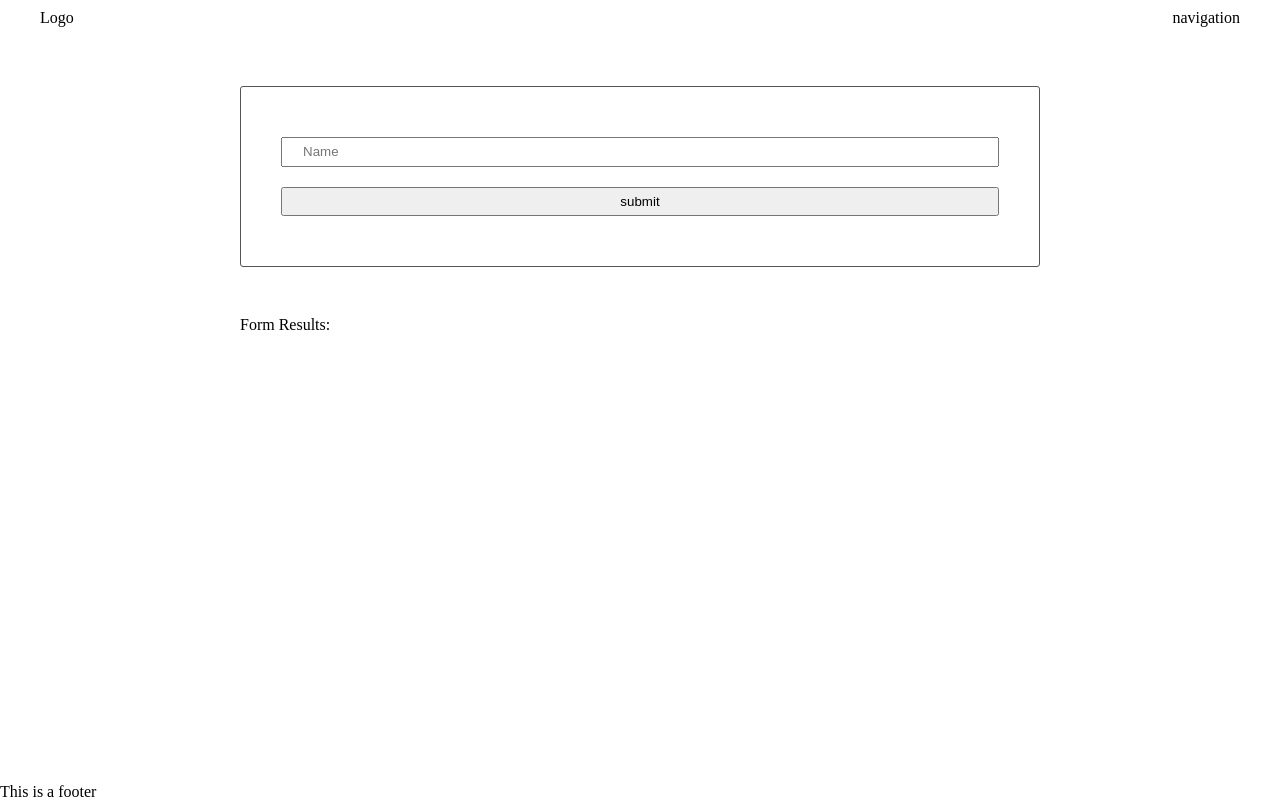
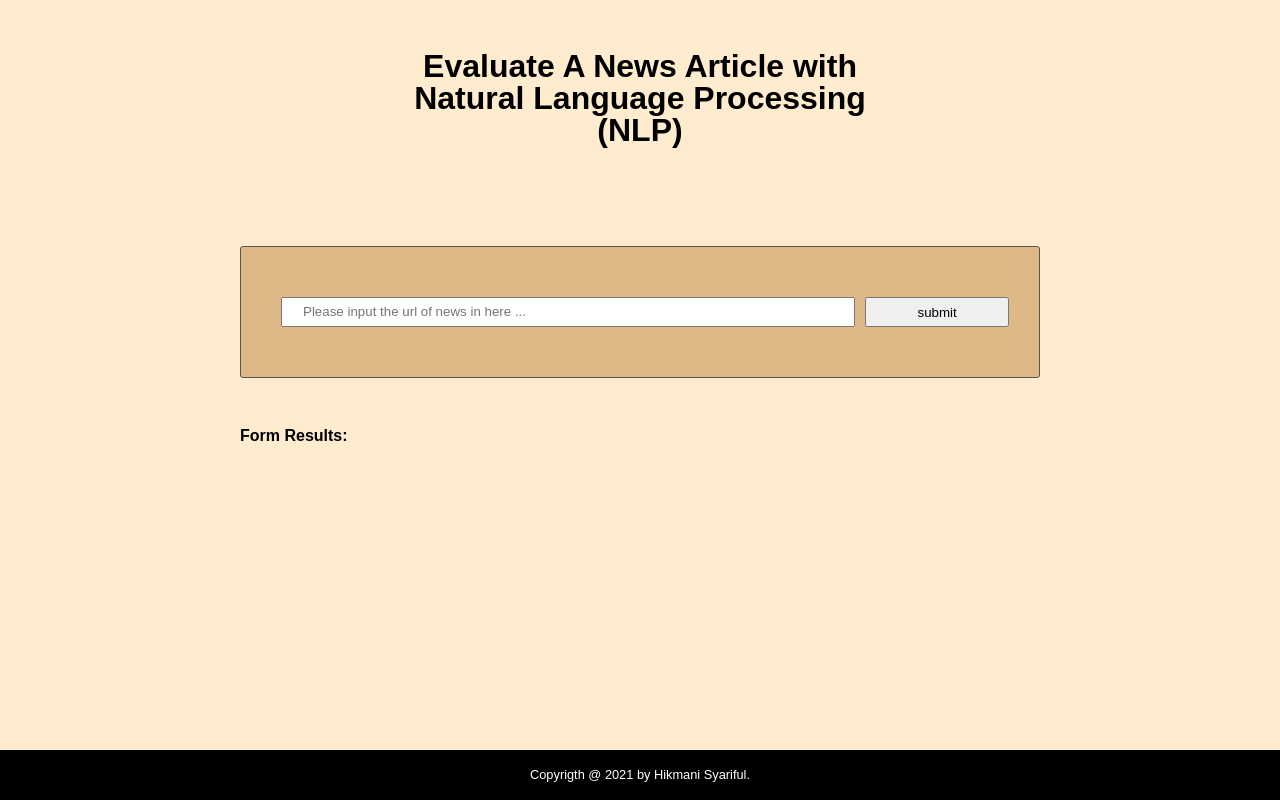
Before and after one commit to hikmanisyariful/Evaluate-News-NLP, a website built with webpack: page src/client/views/index.html in a window 1280 px wide. Built offline with nearby package versions, Linux system fonts and the light colour scheme.

Commit message:
Fix scss

```diff
--- a/src/client/js/analyzeSentiment.js
+++ b/src/client/js/analyzeSentiment.js
@@ -11,7 +11,6 @@ async function analyzeSentiment(formData) {
       requestOptions
     );
     const json = await response.json();
-    console.log(json);
     return json;
   } catch (error) {
     console.log("Error::analysisSentiment", error);
--- a/src/client/js/formHandler.js
+++ b/src/client/js/formHandler.js
@@ -28,15 +28,32 @@ function isUrlValid(userInput) {
 }
 
 function generateInfo(data) {
+  isUrl(data);
+  document.getElementById("name").value = "";
+}
+
+function isUrl(data) {
   const results = document.getElementById("results");
-  results.innerHTML = `
-    <p>Score: The text analyzed expresses ${generateScoreInfo(
+  if (data.sentence_list.length !== 0) {
+    results.innerHTML = `
+    <p><strong>URL:</strong> ${data.sentence_list[0].text}</p>
+    <p><strong>Score:</strong> The news analyzed expresses ${generateScoreInfo(
       data.score_tag
     )} sentiment.</p>
-    <p>Subjectivity: The text is ${generateSubjectivityInfo(
+    <p><strong>Subjectivity:</strong> The news is ${generateSubjectivityInfo(
+      data.subjectivity
+    )}</p>
+    `;
+  } else {
+    results.innerHTML = `
+    <p><strong>Score:</strong> The news analyzed expresses ${generateScoreInfo(
+      data.score_tag
+    )} sentiment.</p>
+    <p><strong>Subjectivity:</strong> The news is ${generateSubjectivityInfo(
       data.subjectivity
     )}</p>
   `;
+  }
 }
 
 function generateScoreInfo(score_tag) {
@@ -70,5 +87,6 @@ export {
   handleSubmit,
   generateInfo,
   generateScoreInfo,
-  generateSubjectivityInfo
+  generateSubjectivityInfo,
+  isUrl
 };
--- a/src/client/styles/base.scss
+++ b/src/client/styles/base.scss
@@ -1,7 +1,18 @@
+// background-color
+$primary-background-color: #ffebcd;
+$secondary-background-color: #deb887;
+
+// font-family
+$font-stack: "Montserrat", sans-serif;
+
+$font-size: 1em;
+
 body {
+  font-family: $font-stack;
   display: flex;
   flex-direction: column;
   min-height: 100vh;
+  background-color: $primary-background-color;
 }
 
 main {
@@ -11,4 +22,33 @@ main {
 section {
   max-width: 800px;
   margin: 50px auto;
+
+  .form-submit {
+    background-color: $secondary-background-color;
+    width: 100%;
+    display: grid;
+    grid-template-areas: "in in in in in in in btn";
+
+    #name {
+      grid-area: in;
+    }
+
+    #btn {
+      grid-area: btn;
+      margin-left: 10px;
+    }
+  }
+
+  #results {
+    margin-top: 20px;
+
+    p {
+      font-size: $font-size;
+      margin: 10px;
+    }
+  }
 }
+
+strong {
+  font-weight: 700;
+}
--- a/src/client/styles/footer.scss
+++ b/src/client/styles/footer.scss
@@ -0,0 +1,16 @@
+$secondary-color: #ffffff;
+$third-background-color: #000000;
+$font-size: 0.8em;
+
+footer {
+  background-color: $third-background-color;
+  height: 50px;
+  display: flex;
+  justify-content: center;
+  align-items: center;
+
+  p {
+    color: $secondary-color;
+    font-size: $font-size;
+  }
+}
--- a/src/client/styles/header.scss
+++ b/src/client/styles/header.scss
@@ -1,5 +1,20 @@
+$font-size: 2em;
+$font-weight: 550;
+
 header {
   display: flex;
-  justify-content: space-between;
-  padding: 10px 40px;
+  justify-content: center;
+  padding: 50px 40px;
+
+  .title {
+    width: 40%;
+    display: flex;
+    justify-content: center;
+
+    h1 {
+      font-size: $font-size;
+      font-weight: $font-weight;
+      text-align: center;
+    }
+  }
 }
--- a/src/client/views/index.html
+++ b/src/client/views/index.html
@@ -7,25 +7,23 @@
 
   <body>
     <header>
-      <div class="">
-        Logo
-      </div>
-      <div class="">
-        navigation
+      <div class="title">
+        <h1>Evaluate A News Article with Natural Language Processing (NLP)</h1>
       </div>
     </header>
 
     <main>
       <section>
-        <form class="" onsubmit="return Client.handleSubmit(event)">
+        <form class="form-submit" onsubmit="return Client.handleSubmit(event)">
           <input
             id="name"
             type="text"
             name="input"
             value=""
-            placeholder="Name"
+            placeholder="Please input the url of news in here ..."
           />
           <input
+            id="btn"
             type="submit"
             name=""
             value="submit"
@@ -42,7 +40,7 @@
     </main>
 
     <footer>
-      <p>This is a footer</p>
+      <p>Copyrigth @ 2021 by Hikmani Syariful.</p>
     </footer>
 
     <script>
```
